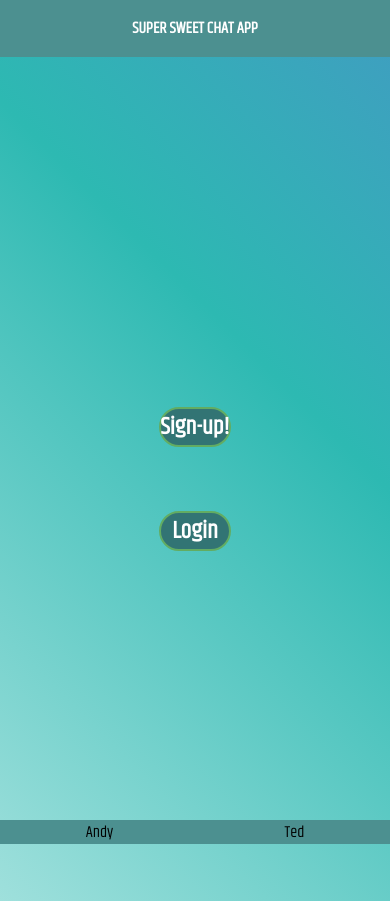
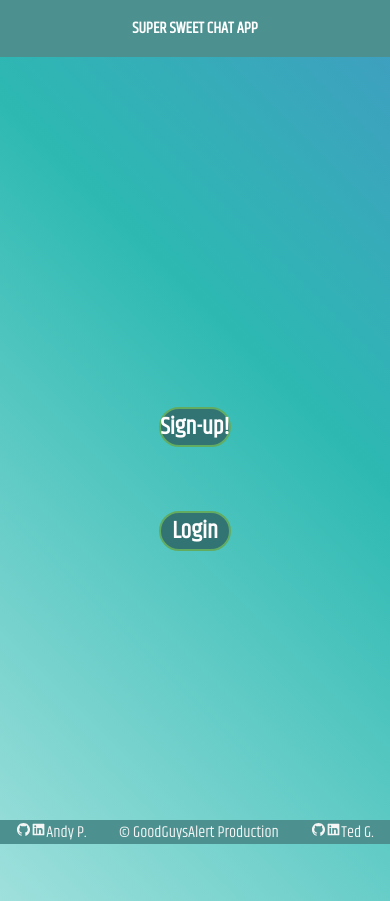
Before and after one commit to ruxpin86/Super-sweet-REACT-chat, a React (Create React App) app in the folder client/: page / in a window 390 px wide. Built offline with nearby package versions, Linux system fonts and the light colour scheme.

Commit message:
added links to the footer and worked on incorporating hamburger menu

```diff
--- a/client/package.json
+++ b/client/package.json
@@ -19,6 +19,7 @@
     "react-collapse": "^5.1.1",
     "react-dom": "^18.2.0",
     "react-hook-form": "^7.34.0",
+    "react-icons": "^4.4.0",
     "react-router-dom": "^6.3.0",
     "react-scripts": "^5.0.1",
     "socket.io-client": "^4.5.1"
--- a/client/src/components/footer/Footer.js
+++ b/client/src/components/footer/Footer.js
@@ -1,11 +1,33 @@
 import React from "react";
 import "./footer.css";
+import { AiFillGithub } from "react-icons/ai";
+import { AiFillLinkedin } from "react-icons/ai";
 
 export default function Footer() {
   return (
     <div className="footer-main">
-      <div>Andy</div>
-      <div>Ted</div>
+      <div className="credits">
+        <a href="https://github.com/andypieratt" target="blank">
+          <AiFillGithub size={15} />
+        </a>
+        <a href="https://www.linkedin.com/in/andrew-pieratt/" target="blank">
+          <AiFillLinkedin size={15} />
+        </a>
+        Andy P.
+      </div>
+      <div>© GoodGuysAlert Production</div>
+      <div className="credits">
+        <a href="https://github.com/ruxpin86" target="blank">
+          <AiFillGithub size={15} />
+        </a>
+        <a
+          href="https://www.linkedin.com/in/william-ted-glynn-71b269125"
+          target="blank"
+        >
+          <AiFillLinkedin size={15} />
+        </a>
+        Ted G.
+      </div>
     </div>
   );
 }
--- a/client/src/components/footer/footer.css
+++ b/client/src/components/footer/footer.css
@@ -1,4 +1,5 @@
 .footer-main{
+    color: whitesmoke;
     background-color: rgb(76, 144, 144);
     display: flex;
     justify-content: space-around;
@@ -9,3 +10,11 @@
     right: 0;
     overflow: hidden;
 }
+
+.credits a{
+    color: inherit
+}
+
+.credits a:hover{
+    color: aqua;
+}
--- a/client/src/components/header/Header.js
+++ b/client/src/components/header/Header.js
@@ -1,10 +1,12 @@
 import React from "react";
 import "./header.css";
+import { Cross as Hamburger } from "hamburger-react";
 
 export default function Header() {
   return (
     <div className="header">
       <h4>SUPER SWEET CHAT APP</h4>
+      <div>{/* <Hamburger toggled={isOpen} /> */}</div>
     </div>
   );
 }
```
Also changed, not shown: 1 other file (tests, documents, lock files or other folders).
